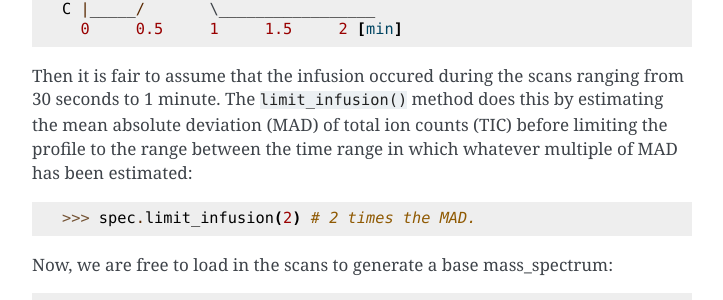
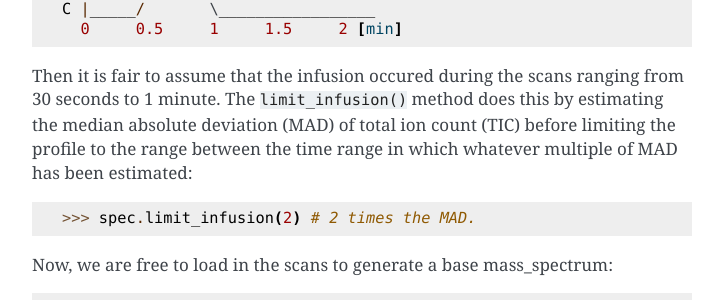
Before and after one commit to AberystwythSystemsBiology/DIMEpy, a Sphinx documentation site: the page built from docs/getting_started.rst, in a window 1280 px wide and 900 px high, scrolled down 746 px. Shown: the part 173-473 px from the top of the window, without its empty margins (388-1111 px from the left). Built offline with Sphinx 7.4.7, drawn with Linux system fonts in a browser that asks for light colours; the version number is read from the project's files by our own code.

```diff
--- a/docs/getting_started.rst
+++ b/docs/getting_started.rst
@@ -52,8 +52,8 @@ scan profiles look like this:
 
 Then it is fair to assume that the infusion occured during the scans
 ranging from 30 seconds to 1 minute. The ``limit_infusion()`` method
-does this by estimating the mean absolute deviation (MAD) of total ion
-counts (TIC) before limiting the profile to the range between the time
+does this by estimating the median absolute deviation (MAD) of total ion
+count (TIC) before limiting the profile to the range between the time
 range in which whatever multiple of MAD has been estimated:
 
 .. code:: python
```
Also changed, not shown: README.md (+1 -1 lines).
